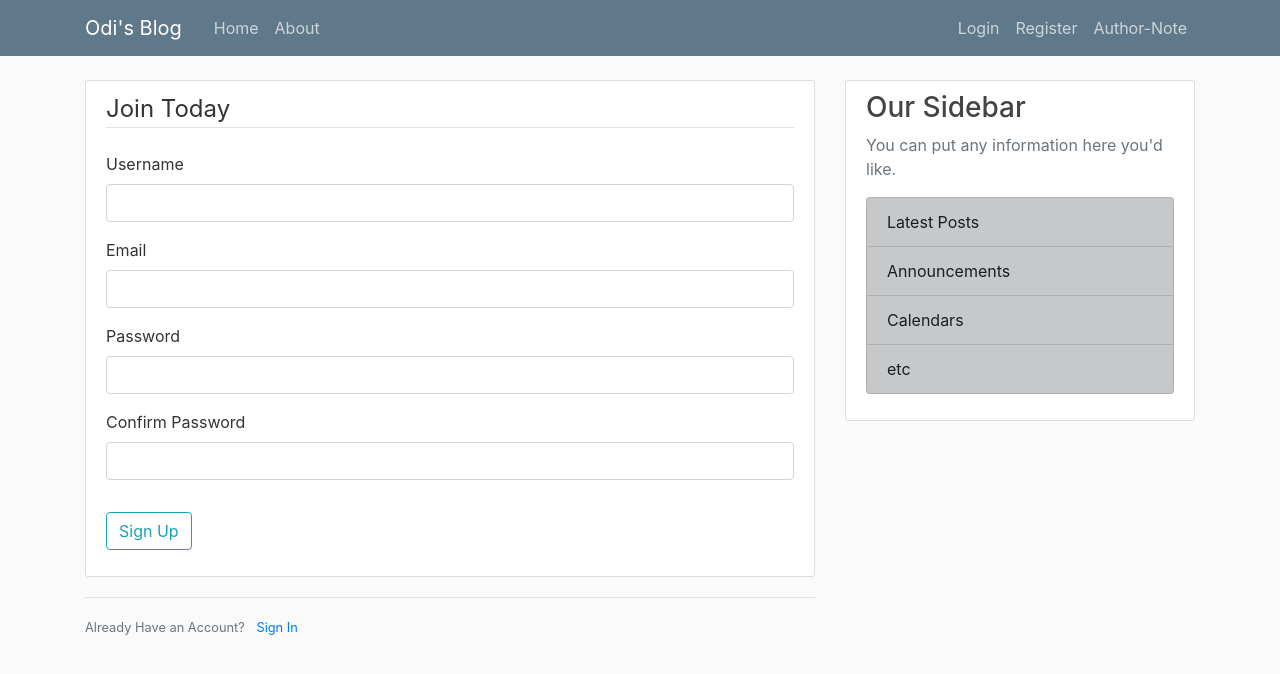
After one commit to Odiobiak/Odi-Blog, a Flask app: page /register in a window 1280 px wide. The commit adds this page. Shown: the top 674 px of the page. Run offline with Flask 2, Linux system fonts and the light colour scheme; some libraries are stand-ins or nearby versions.

Commit message:
more changes! forms, login regtister nd more

```diff
--- a/Github-Tips.txt
+++ b/Github-Tips.txt
@@ -9,3 +9,8 @@ If the operation is successful, you should see something like this:
 
 That’s it – now you can use Visual Studio Code to open the cloned folder. VS Code will read all of the information about
  the repository automatically. You can now start coding..
+
+
+ ##
+ to generate secret key in python
+ open python terminal and type this ...."import secret" then "secrets.token_hex(16)" 16 is any number you want
--- a/flaskblog.py
+++ b/flaskblog.py
@@ -1,33 +1,57 @@
+from flask import Flask, render_template, url_for, flash, redirect
 
-from flask import Flask, render_template, url_for
+from forms import LoginForm, RegistrationForm
+
 app = Flask(__name__)
 
+#To set a secret key to avoid invalid access
+app.config['SECRET_KEY'] = 'fc5737e4e9c32412f223f91277f72b62'
+
 #creating a post!
-posts = [
-    {
-        'author' : 'Odiche Obiakarije',
-        'title': 'Blog Post 1',
-        'content' : 'First post content',
-        'date_posted' : 'April 20, 2019'
-    },
-    {
-        'author' : 'Grace Daniels',
-        'title': 'Blog Post 2',
-        'content' : 'Second post content',
-        'date_posted' : 'April 21, 2019'
-    }
-]
+posts = [{
+    'author': 'Odiche Obiakarije',
+    'title': 'Blog Post 1',
+    'content': 'First post content',
+    'date_posted': 'April 20, 2019'
+}, {
+    'author': 'Grace Daniels',
+    'title': 'Blog Post 2',
+    'content': 'Second post content',
+    'date_posted': 'April 21, 2019'
+}]
+
 
 @app.route("/")
 @app.route("/home")
 def home():
     return render_template('home.html', posts=posts)
 
+
 @app.route("/about")
 def about():
     return render_template('about.html', title='About')
 
 
-#for continuous runing stuff. help so you dont have to quit and reconnect over nd over again!
+#creating a route for register and login feature
+@app.route("/register", methods=['GET', 'POST'])
+def register():
+    form = RegistrationForm()  #creating an instance of the form
+    if form.validate_on_submit():
+        flash(f'Account created for {form.username.data}!', 'success')
+        return redirect(url_for('home'))
+    return render_template('register.html', title='Register', form=form)
+
+
+@app.route("/login")
+def login():
+    form = LoginForm()  #creating an instance of the form.py
+    return render_template('login.html', title='Login', form=form)
+
+@app.route("/Author-Note")
+def author_note():
+    return render_template('author_note.html')
+
+
+#for continuous run. help so you dont have to quit and reconnect over nd over again!
 if __name__ == '__main__':
     app.run(debug=True)
--- a/forms.py
+++ b/forms.py
@@ -1,8 +1,27 @@
 from flask_wtf import FlaskForm
-from wtforms import StringField, PasswordField
-from wtforms.validators import DataRequired, Length, Email
+from wtforms import StringField, PasswordField, SubmitField, BooleanField
+from wtforms.validators import DataRequired, Length, Email, equal_to
 
+#To register a user
 class RegistrationForm(FlaskForm):
         username = StringField('Username', validators=[DataRequired(), Length(min=2, max=20)])
 
         email = StringField('Email', validators=[DataRequired(), Email()])
+
+        password = PasswordField('Password', validators=[DataRequired()])
+        confirm_password = PasswordField('Confirm Password', validators=[DataRequired(), equal_to('password')])
+
+        submit = SubmitField('Sign Up')
+
+#The user login
+
+class LoginForm(FlaskForm):
+       # username = StringField('Username', validators=[DataRequired(), Length(min=2, max=20)])
+
+        email = StringField('Email', validators=[DataRequired(), Email()])
+
+        password = PasswordField('Password', validators=[DataRequired()])
+        #confirm_password = PasswordField('Confirm Password', validators=[DataRequired(), equal_to('password')])
+
+        remember = BooleanField('Remeber Me')
+        submit = SubmitField('Sign Up')
--- a/templates/layout.html
+++ b/templates/layout.html
@@ -49,6 +49,15 @@
     <main role="main" class="container">
         <div class="row">
             <div class="col-md-8">
+                {% with messages = get_flashed_messages(with_categories=true) %}
+                {% if messages %}
+                {% for category, message in messages %}
+                <div class="alert alert-{{ category }}">
+                    {{ message }}
+                </div>
+                {% endfor %}
+                {% endif%}
+                {% endwith %}
                 {% block content %}{% endblock %}
             </div>
             <div class="col-md-4">
--- /dev/null
+++ b/templates/register.html
@@ -0,0 +1,37 @@
+<!-- extend is inherenting from the layout already defined in the layout.html -->
+{% extends "layout.html" %}
+{% block content %}
+    <div class="content-section">
+        <form method="POST" action="">
+            {{ form.hidden_tag() }}
+            <fieldset class="form-group">
+                <legend class="border-bottom mb-4">Join Today</legend>
+                <div class="form-group">
+                    {{ form.username.label(class="form-control-label") }}
+                    {{ form.username(class="form-control form-control- lg") }}
+                </div>
+                <div class="form-group">
+                    {{ form.email.label(class="form-control-label") }}
+                    {{ form.email(class="form-control form-control- lg") }}
+                </div>
+                <div class="form-group">
+                    {{ form.password.label(class="form-control-label") }}
+                    {{ form.password(class="form-control form-control- lg") }}
+                </div>
+                <div class="form-group">
+                    {{ form.confirm_password.label(class="form-control-label") }}
+                    {{ form.confirm_password(class="form-control form-control- lg") }}
+                </div>
+            </fieldset>
+            <div class="form-group">
+                {{ form.submit(class="btn btn-outline-info") }}
+            </div>
+        </form>
+    </div>
+    <div class="border-top pt-3">
+        <small class="text-muted">
+            Already Have an Account? <a class="ml-2" href="{{ url_for('login') }}">Sign In</a>
+        </small>
+
+    </div>
+{% endblock content %}
```
Also changed, not shown: templates/login.html (added).
